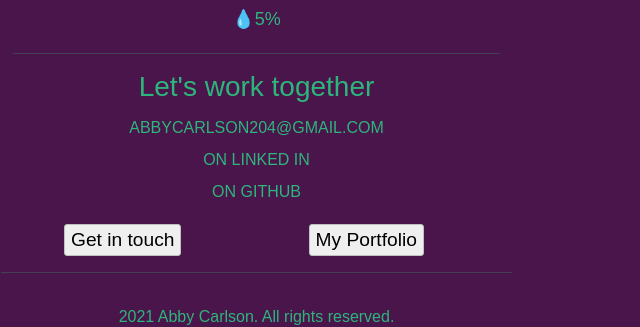
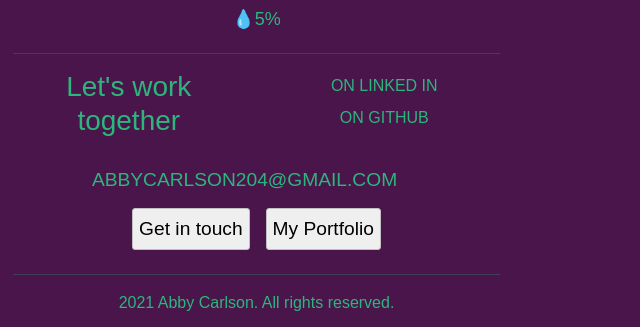
Before and after one commit to acarlson204/react-weather-app, a React (Create React App) app: page / in a window 1280 px wide. Shown: the part 1932-2259 px from the top of the page, without its empty margins (0-640 px from the left). Built offline with nearby package versions, Linux system fonts and the light colour scheme; no server answers.

Commit message:
halfway through unit conversion set up

```diff
--- a/src/App.css
+++ b/src/App.css
@@ -21,6 +21,8 @@ a {
 	 border: 1px solid silver;
 	 border-radius: 3px;
 	 color: #000!important;
+	 align-content: center;
+
  }
 footer {
 	font-size: 1rem;
@@ -34,6 +36,10 @@ footer {
 .description {
 	text-transform: uppercase;
 	text-align: left;
+}
+.email {
+font-size: 1.2rem;
+
 }
 .forecast {
 	font-size: 18px;
@@ -63,7 +69,10 @@ ul {
 }
 .right-col, .left-col {
 	padding: 5px;
+	border: 1px solid silver;
+	border-radius: 2px;
 }
 .right-col {
 	font-size: 1.1rem;
+
 }
--- a/src/Banner.js
+++ b/src/Banner.js
@@ -28,11 +28,26 @@ export default function Banner(props) {
         axios.get(url).then(handleResponse);
     }
 
+    function Unit() {
+        const [units, setUnits] = useState("celcius")
+        function convertToFahrenheit() {
+            event.preventDefault();
+            setUnits("fahrenheit")
+        }
+        if (unit === "celcius") {
+            return (
+                <span className="units">
+                    <span className="celsius-link active">℃</span>|<span className=" fahrenheit-link"></span><a href="#" onClick={convertToFahrenheit}>℉</a>
+                </span>
+            );
+        } else {
+            return (<p>F</p>);
+        }
+    }
 
     if (weatherData.ready) {
         return (
             <div className="container">
-
                 <form onSubmit={handleSubmit}>
                     <div class="input-group">
                         <input type="text" onChange={handleCityChange} className="form-control search-input" placeholder="Search" autoFocus="on" aria-label="Search" />
@@ -43,17 +58,15 @@ export default function Banner(props) {
                     <div className="row">
                         <div className="col-6">
                             <h1 className="city">{city}</h1> </div>
-                        <div className="col-3">
+                        <div className="col-5">
                             <img className="icon" src={weatherData.icon} alt="" />
                         </div>
                     </div>
-
+                    <div className="banner-main">
                         <div className="row">
                             <div className="col-6 left-col">
                                 <span className="temperature">{weatherData.temperature}</span>
-                            <span className="units">
-                                <span className="celsius-link active">℃</span>| ℉
-                            </span>
+
 
                                 <div className="description">{weatherData.description}</div>
                             </div>
@@ -71,6 +84,7 @@ export default function Banner(props) {
                             </div>
                         </div>
                     </div>
+                </div>
             </div >
         )
     } else {
--- a/src/Footer.js
+++ b/src/Footer.js
@@ -6,37 +6,39 @@ export default function Footer() {
 
         <div className="sub-footer">
             <hr />
+
             <div className="row text-center ">
-
-                <h3>Let's work together
-                </h3>
-
-
-                <a href="mailto:ABBYCARLSON204@GMAIL.COM">ABBYCARLSON204@GMAIL.COM</a>
-                <br />
-
-                <a href="https://www.linkedin.com/in/acarlson204" target="_blank" rel="noreferrer">ON
-                    LINKED IN  </a>
-
-                <a href=" https://github.com/acarlson204" target="_blank" rel="noreferrer">ON GITHUB</a>
-
-
-                <div className="row">
-                    <div className="col">
-                        <button className="mt-3 mb-3" href="contactme.html">Get in touch</button>
-                    </div><div className="col-6">
-                        <button className="mt-3 mb-3" href="contactme.html">My Portfolio</button>
-                    </div>
+                <div className="col-6">
+                    <h3>Let's work together
+                    </h3>
                 </div>
 
 
-                <hr />
+                <br />
+
+                <div className="col-6">
+                    <a href="https://www.linkedin.com/in/acarlson204" target="_blank" rel="noreferrer">ON LINKED IN</a>
+                    <br />
+                    <a href=" https://github.com/acarlson204" target="_blank" rel="noreferrer">ON GITHUB</a>
+                </div>
+                <div className="row justify-content-center">
+                    <a href="mailto:ABBYCARLSON204@GMAIL.COM" class="mt-3 email text-center">ABBYCARLSON204@GMAIL.COM</a>
+                </div>
             </div>
+            <div className="text-center">
+                <a href="mailto:ABBYCARLSON204@GMAIL.COM">
+                    <button className="m-2">Get in touch</button>
+                </a>
+                <a href="https://adoring-sinoussi-be89f4.netlify.app/index.html">
+                    <button className="m-2">My Portfolio</button>
+                </a>
+            </div >
+            <hr />
             <footer>
                 <div className="text-center mt-3 mb-4">
                     2021 Abby Carlson. All rights reserved.
                 </div>
             </footer>
-        </div>
+        </div >
     );
 }
```
Lines whose indentation alone changed are shown as unchanged.
